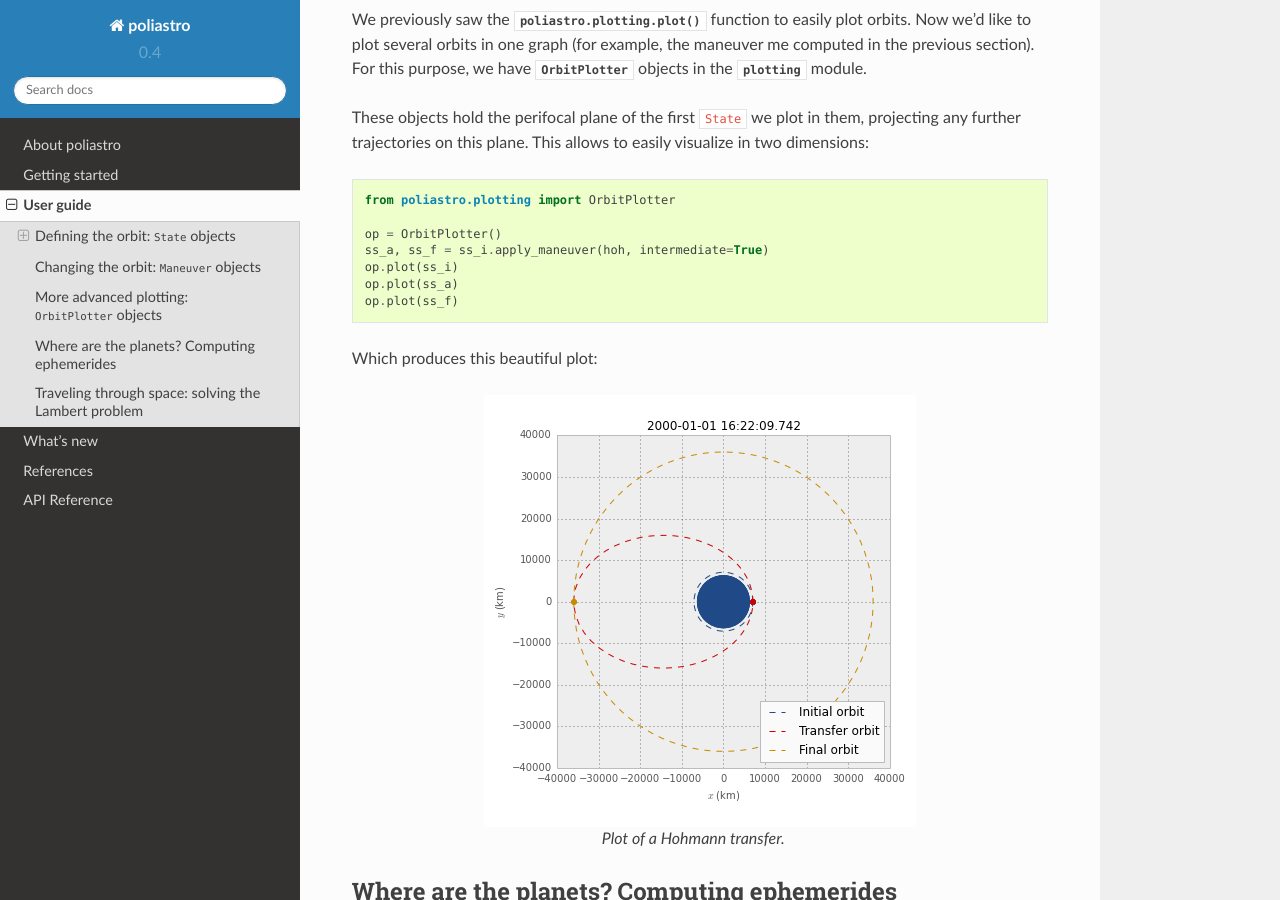
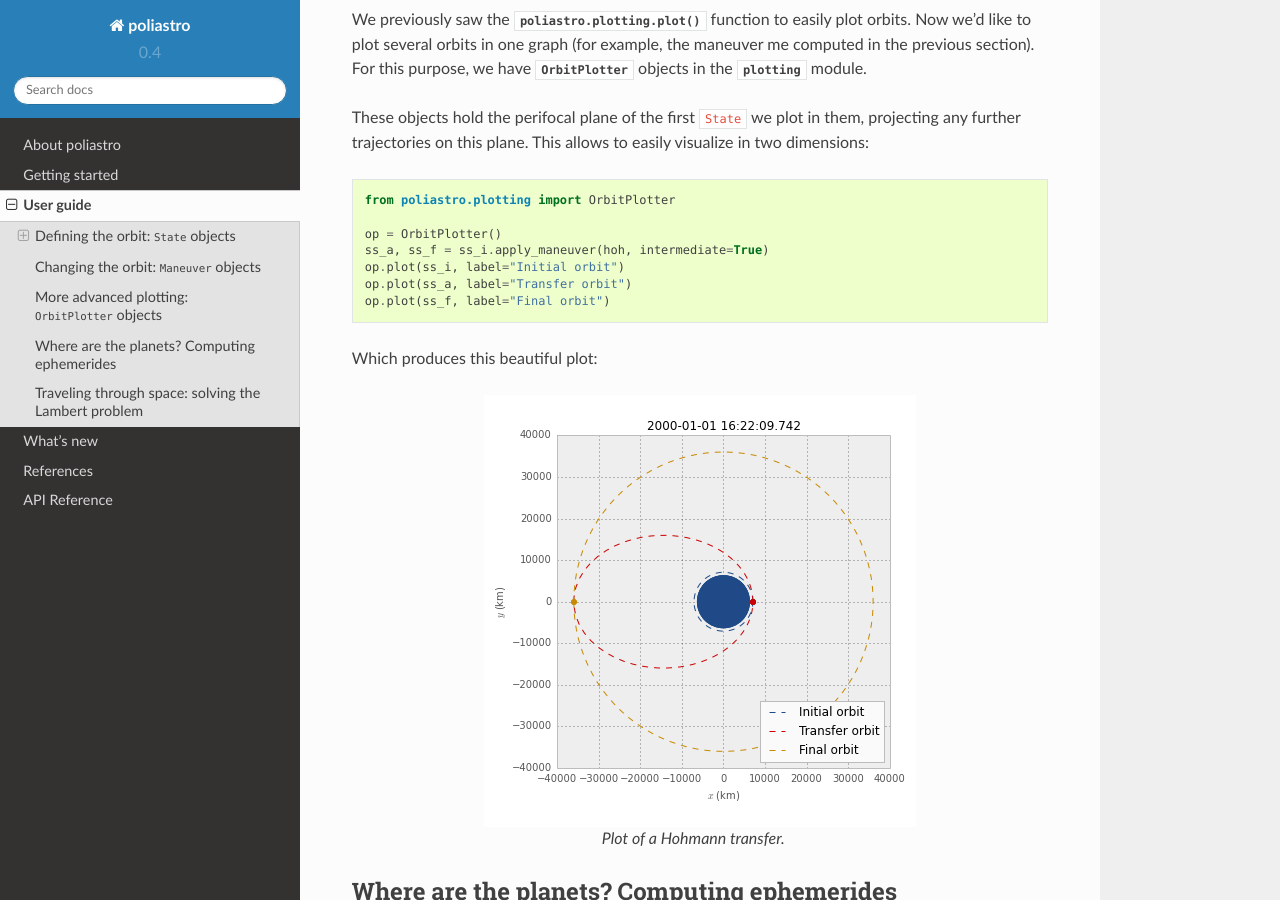
Before and after one commit to poliastro/poliastro, a Sphinx documentation site: the page built from docs/source/user_guide.rst, in a window 1280 px wide and 900 px high, scrolled down 3552 px. Built offline with Sphinx 7.4.7 and the Read the Docs theme 2.0.0, drawn with Linux system fonts in a browser that asks for light colours.

Commit message:
Add "label" parameter for plotting, close #68

```diff
--- a/docs/source/user_guide.rst
+++ b/docs/source/user_guide.rst
@@ -58,8 +58,8 @@ And that's it! Notice a couple of things:
 If we're working on interactive mode (for example, using the wonderful IPython
 notebook) we can immediately plot the current state::
 
-    >>> from poliastro.plotting import plot
-    >>> plot(ss)
+    from poliastro.plotting import plot
+    plot(ss)
 
 This plot is made in the so called *perifocal frame*, which means:
 
@@ -192,9 +192,9 @@ easily visualize in two dimensions:
 
     op = OrbitPlotter()
     ss_a, ss_f = ss_i.apply_maneuver(hoh, intermediate=True)
-    op.plot(ss_i)
-    op.plot(ss_a)
-    op.plot(ss_f)
+    op.plot(ss_i, label="Initial orbit")
+    op.plot(ss_a, label="Transfer orbit")
+    op.plot(ss_f, label="Final orbit")
 
 Which produces this beautiful plot:
 
```
Also changed, not shown: docs/source/changelog.rst (+8 -0 lines), 1 other file.
